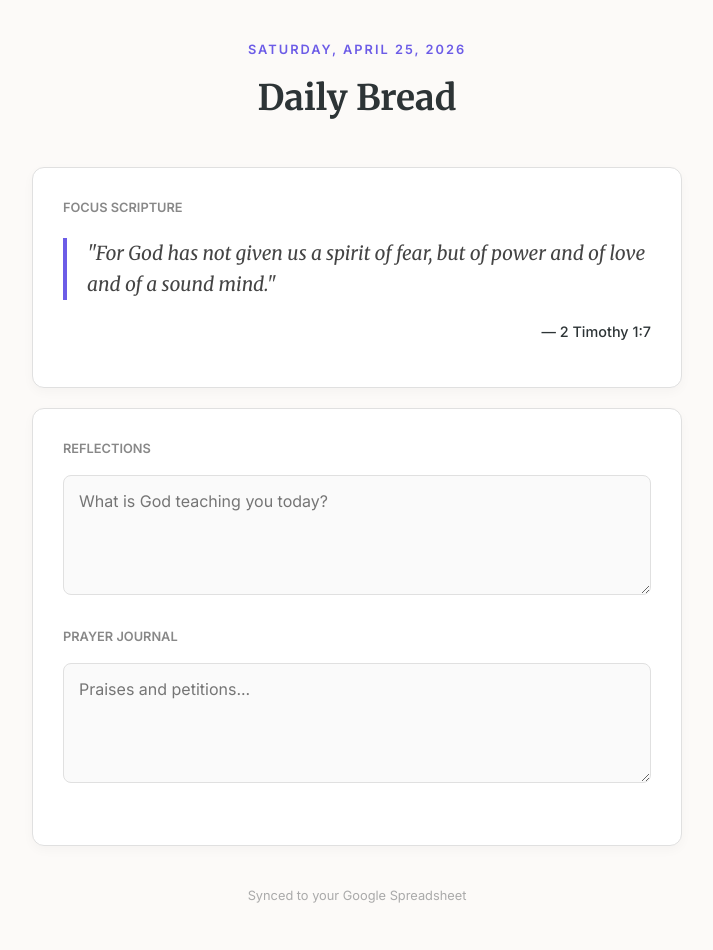
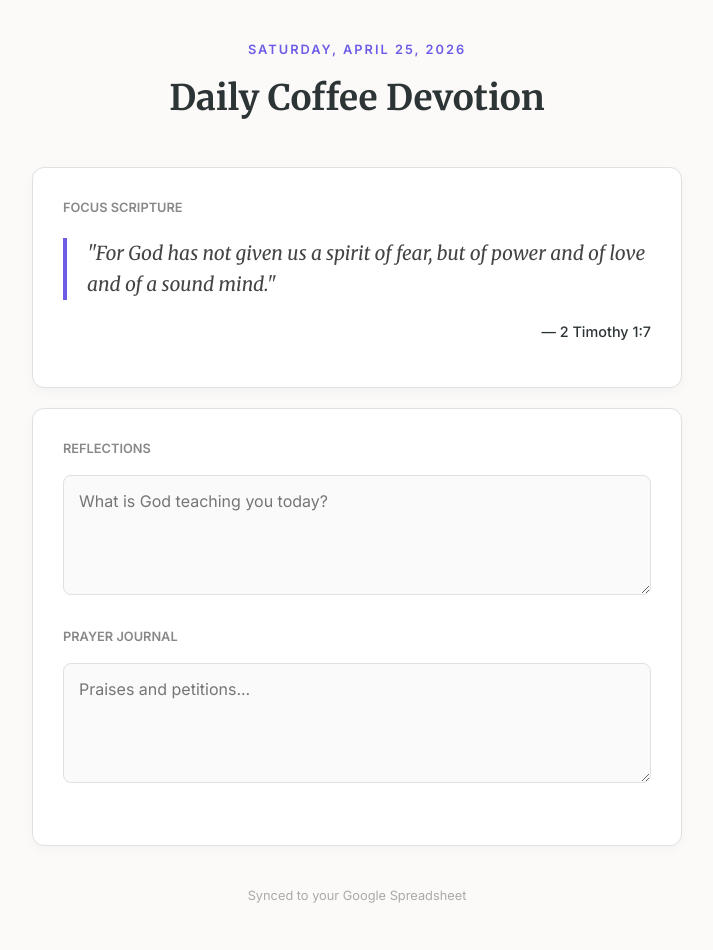
Before and after one commit to Roushin/CodedGlitch, a plain HTML site: page index.html in a window 1280 px wide. Shown: the whole page, without its empty margins (283-996 px from the left). Drawn offline with Linux system fonts and the light colour scheme.

Commit message:
Update index.html

```diff
--- a/index.html
+++ b/index.html
@@ -123,7 +123,7 @@
     <div class="container">
         <header>
             <div class="date-badge" id="current-date"></div>
-            <h1>Daily Bread</h1>
+            <h1>Daily Coffee Devotion</h1>
         </header>
 
         <div class="card">
```
